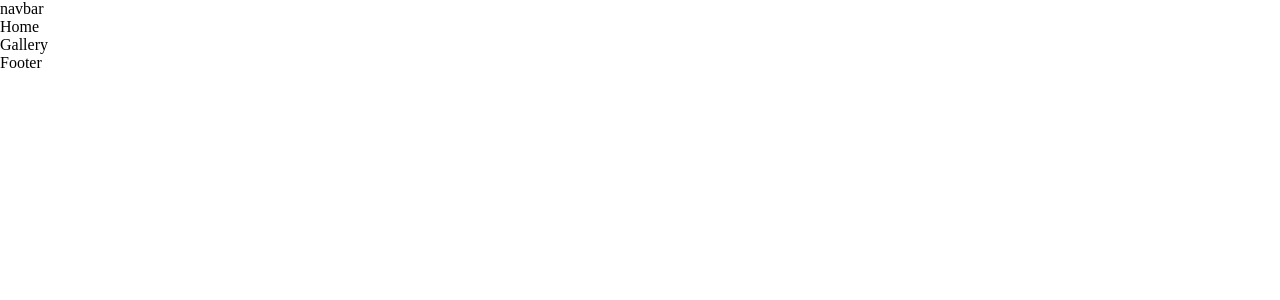
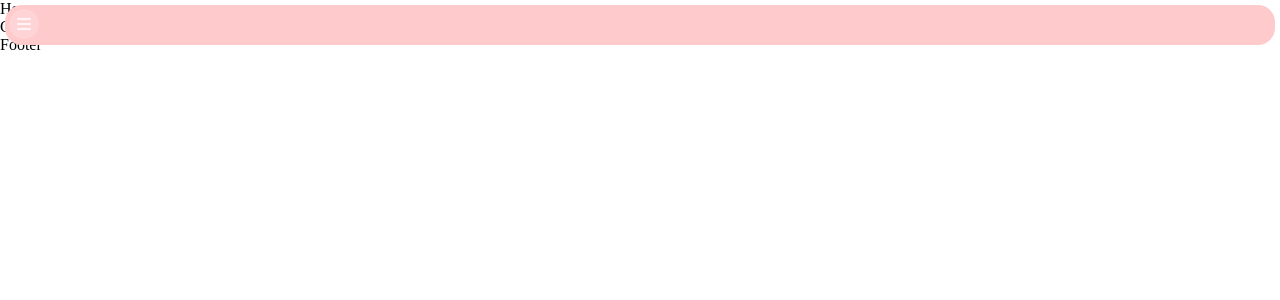
Before and after one commit to karimiraayan/ContentFleet, a React (Vite) app: page / in a window 1280 px wide. Shown: the top 300 px of the page. Built offline with nearby package versions, Linux system fonts and the light colour scheme.

Commit message:
add navbar

```diff
--- a/src/components/Navbar.jsx
+++ b/src/components/Navbar.jsx
@@ -1,7 +1,41 @@
+import { useState } from "react";
+
 export default function Navbar() {
+  const [isOpen, setIsOpen] = useState(false);
+
   return (
-  <nav>
-    navbar
-  </nav>
-  )
+    <nav className={`${isOpen ? "open" : "close"}`}>
+      <div className="inner-layout">
+        <div className="row-1">
+          <div className="menu cross menu--1">
+            <label>
+              <input
+                onChange={(e) => setIsOpen(e.target.checked)}
+                checked={isOpen}
+                type="checkbox"
+              />
+              <svg viewBox="0 0 100 100" xmlns="http://www.w3.org/2000/svg">
+                <circle cx="50" cy="50" r="30" />
+                <path className="line--1" d="M0 40h62c13 0 6 28-4 18L35 35" />
+                <path className="line--2" d="M0 50h70" />
+                <path className="line--3" d="M0 60h62c13 0 6-28-4-18L35 65" />
+              </svg>
+            </label>
+          </div>
+        </div>
+        <ul>
+          <li>
+            <a href="#home">Home</a>
+          </li>
+          <li>
+            <a href="#gallery">Gallery</a>
+          </li>
+          <li>
+            <a href="#footer">Contact</a>
+          </li>
+
+        </ul>
+      </div>
+    </nav>
+  );
 }
--- /dev/null
+++ b/src/style/_variables.scss
@@ -0,0 +1,6 @@
+$nav-background-color: #FFCACC;
+$primary-color: #fff;
+$secondary-color: #000;
+$tertiary-color: #fff3;
+$primary-text-color: #fff;
+$secondary-text-color: #000;
--- a/src/style/main.scss
+++ b/src/style/main.scss
@@ -1,5 +1,139 @@
-*, *::before, *::after {
-    box-sizing: border-box;
-    min-width: 0;
-    margin: 0;
+@import "./variables";
+
+*,
+*::before,
+*::after {
+  box-sizing: border-box;
+  min-width: 0;
+  margin: 0;
 }
+.spacer {
+  height: 50px;
+}
+
+.open {
+  height: 300px;
+}
+.close {
+  height: 50px;
+}
+nav {
+  padding: 5px;
+  height: 50px;
+  overflow: hidden;
+  position: absolute;
+  top: 0;
+  left: 0;
+  right: 0;
+  bottom: 0;
+  z-index: 1000;
+  transition: all 0.5s cubic-bezier(0.645, 0.045, 0.355, 1);
+
+  .inner-layout {
+    width: 100%;
+    height: 100%;
+    display: flex;
+    flex-direction: column;
+    border-radius: 17px;
+    background-color: $nav-background-color;
+    .row-1{
+        display: flex;
+        flex-direction: row;
+    }
+    ul{
+        display: flex;
+        margin: 80px 0 0 15px;
+        width: 100%;
+        flex-direction: column;
+        align-items: center;
+        width: 100%;
+        height: 100%;
+        padding: 0;
+        gap: 20px;
+        list-style: none;
+
+        li{
+            width: 100%;
+            a{
+                text-decoration: none;
+                color: $primary-text-color;
+                font-size: 1.2rem;
+                font-weight: 600;
+                &:hover{
+                    color: $secondary-text-color;
+                }
+            }
+        }
+
+    }
+  }
+}
+input {
+  display: none;
+}
+
+label {
+  display: block;
+  cursor: pointer;
+  position: relative;
+  width: 50px;
+  height: 50px;
+  margin: -6px;
+}
+
+path {
+  fill: none;
+  stroke: white;
+  stroke-width: 3;
+  stroke-linecap: round;
+  stroke-linejoin: round;
+  --length: 24;
+  --offset: -38;
+  stroke-dasharray: var(--length) var(--total-length);
+  stroke-dashoffset: var(--offset);
+  transition: all 0.8s cubic-bezier(0.645, 0.045, 0.355, 1);
+}
+
+circle {
+  fill: #fff3;
+  opacity: 0;
+}
+
+label circle {
+  opacity: 1;
+}
+
+.cross input:checked + svg {
+  .line--1,
+  .line--3 {
+    --length: 22.627416998;
+  }
+  .line--2 {
+    --length: 0;
+  }
+}
+
+.back input:checked + svg {
+  .line--1,
+  .line--3 {
+    --length: 8.602325267;
+  }
+}
+.menu--1 {
+  .line--1,
+  .line--3 {
+    --total-length: 126.64183044433594;
+  }
+  .line--2 {
+    --total-length: 70;
+  }
+  input:checked + svg {
+    .line--1,
+    .line--3 {
+      --offset: -94.1149185097;
+    }
+    .line--2 {
+      --offset: -50;
+    }
+  }
+}
```
